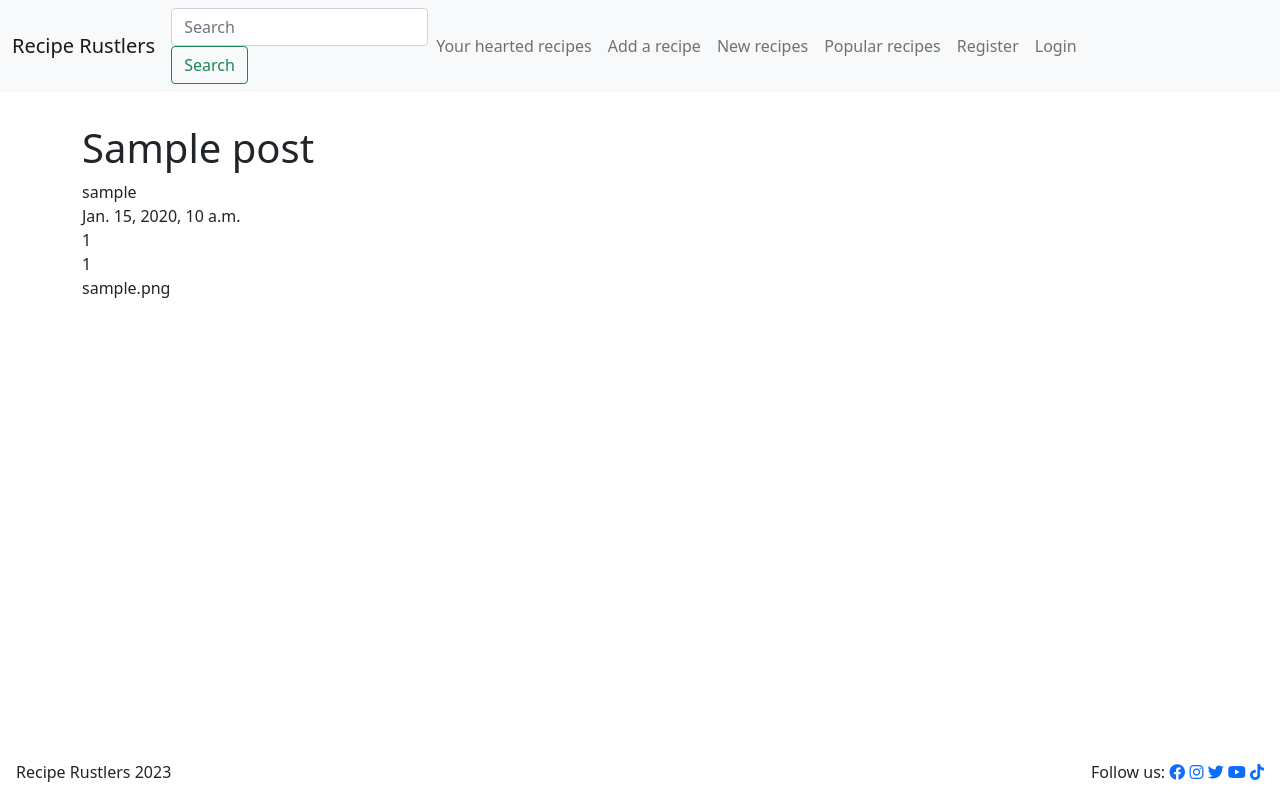
After one commit to HarveyBurton96/Recipe-Rustlers, a Django app: a page that uses templates/base.html in a window 1280 px wide. The commit adds this page. Run offline with Django 3.2, Linux system fonts and the light colour scheme; tables that the repository leaves empty hold one stand-in row (values such as "Sample post"); some libraries are stand-ins or nearby versions.

Commit message:
Create recipe deatil view

```diff
--- a/recipe/urls.py
+++ b/recipe/urls.py
@@ -1,7 +1,10 @@
 from . import views
-from django.urls import path
+from django.urls import path, include
+
+app_name = "recipe"
 
 urlpatterns = [
     path("", views.PostList.as_view(), name="home"),
+    path('<slug:slug>/', views.PostDetail.as_view(), name="recipe_detail"),
     path("add_a_recipe", views.add_recipe, name="add_recipe"),
 ]
--- a/recipe/views.py
+++ b/recipe/views.py
@@ -1,9 +1,8 @@
-from django.shortcuts import render
+from django.shortcuts import render, get_object_or_404
 from django.views import generic, View
 from .models import Post
 from .forms import PostForm
 from django.http import HttpResponseRedirect
-
 
 
 class PostList(generic.ListView):
@@ -26,3 +25,24 @@ def add_recipe(request):
             submitted = True
 
     return render(request, 'add_a_recipe.html', {'form': form, 'submitted': submitted})
+
+
+class PostDetail(View):
+
+    def get(self, request, slug, *args, **kwargs):
+        queryset = Post.objects.filter(status=1)
+        post = get_object_or_404(queryset, slug=slug)
+        comments = post.comments.order_by('created_on')
+        liked = False
+        if post.likes.filter(id=self.request.user.id).exists():
+            liked = True
+
+        return render(
+            request,
+            "recipe_detail.html",
+            {
+                "post": post,
+                "comments": comments,
+                "liked": liked
+            },
+        )
--- a/reciperustlers/settings.py
+++ b/reciperustlers/settings.py
@@ -44,6 +44,7 @@ INSTALLED_APPS = [
     'cloudinary_storage',
     'django.contrib.staticfiles',
     'cloudinary',
+    'crispy_forms',
     'django_summernote',
     'recipe',
 ]
--- a/requirements.txt
+++ b/requirements.txt
@@ -3,6 +3,7 @@ cloudinary==1.31.0
 dj-database-url==0.5.0
 dj3-cloudinary-storage==0.0.6
 Django==3.2.16
+django-crispy-forms==1.14.0
 django-summernote==0.8.20.0
 gunicorn==20.1.0
 psycopg2==2.9.5
--- a/templates/base.html
+++ b/templates/base.html
@@ -23,7 +23,7 @@
 <body>
     <nav class="navbar navbar-expand-lg navbar-light bg-light fixed-top">
         <div class="container-fluid">
-        <a class="navbar-brand" href="{% url 'home' %}">Recipe Rustlers</a>
+        <a class="navbar-brand" href="{% url 'recipe:home' %}">Recipe Rustlers</a>
         <button class="navbar-toggler" type="button" data-toggle="collapse" data-target="#navbarSupportedContent" aria-controls="navbarSupportedContent" aria-expanded="false" aria-label="Toggle navigation">
           <span class="navbar-toggler-icon"></span>
         </button>
@@ -38,7 +38,7 @@
               <a class="nav-link" href="#">Your hearted recipes</a>
             </li>
             <li class="nav-item">
-              <a class="nav-link" href="{% url 'add_recipe'%}">Add a recipe</a>
+              <a class="nav-link" href="{% url 'recipe:add_recipe' %}">Add a recipe</a>
             </li>
             <li class="nav-item">
                 <a class="nav-link" href="#">New recipes</a>
--- a/templates/index.html
+++ b/templates/index.html
@@ -44,7 +44,7 @@
                     <p class="card-text">Author: {{ post.author }}<br>{{ post.created_on}}
                         <i class="far fa-heart"></i>
                         {{ post.number_of_likes }}</p>
-                    <a href="#" class="btn btn-primary">Go somewhere</a>
+                    <a href="{% url 'recipe:recipe_detail' post.slug %}">Go to recipe</a>
                     </div>
                 </div>
             </div>
--- /dev/null
+++ b/templates/recipe_detail.html
@@ -0,0 +1,24 @@
+{% extends 'base.html' %} {% block content %}
+{% load crispy_forms_tags %}
+
+<div class="masthead">
+    <div class="container top">
+        <div class="row g-0">
+            <div class="col-md-6 masthead-text">
+                <!-- Post title goes in these h1 tags -->
+                <h1 class="post-title">{{ post.title }}</h1>
+                {{ post.author }}
+                <br>
+                {{ post.created_on }}
+                <br>
+                {{ post.surving }}
+                <br>
+                {{ post.number_of_likes }}
+                <br>
+                {{ post.featured_image }}
+            </div>
+        </div>
+    </div>
+</div>
+
+{% endblock content %}
```
